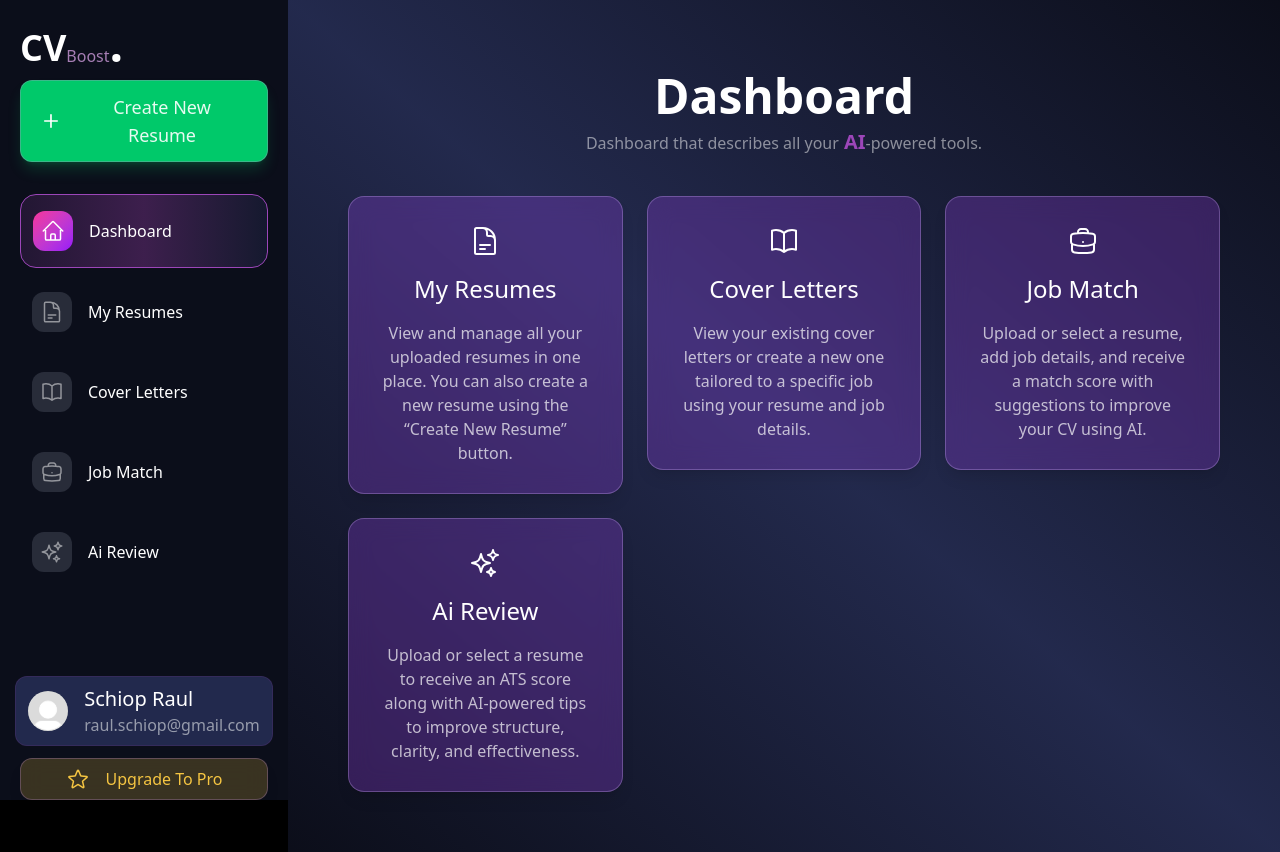
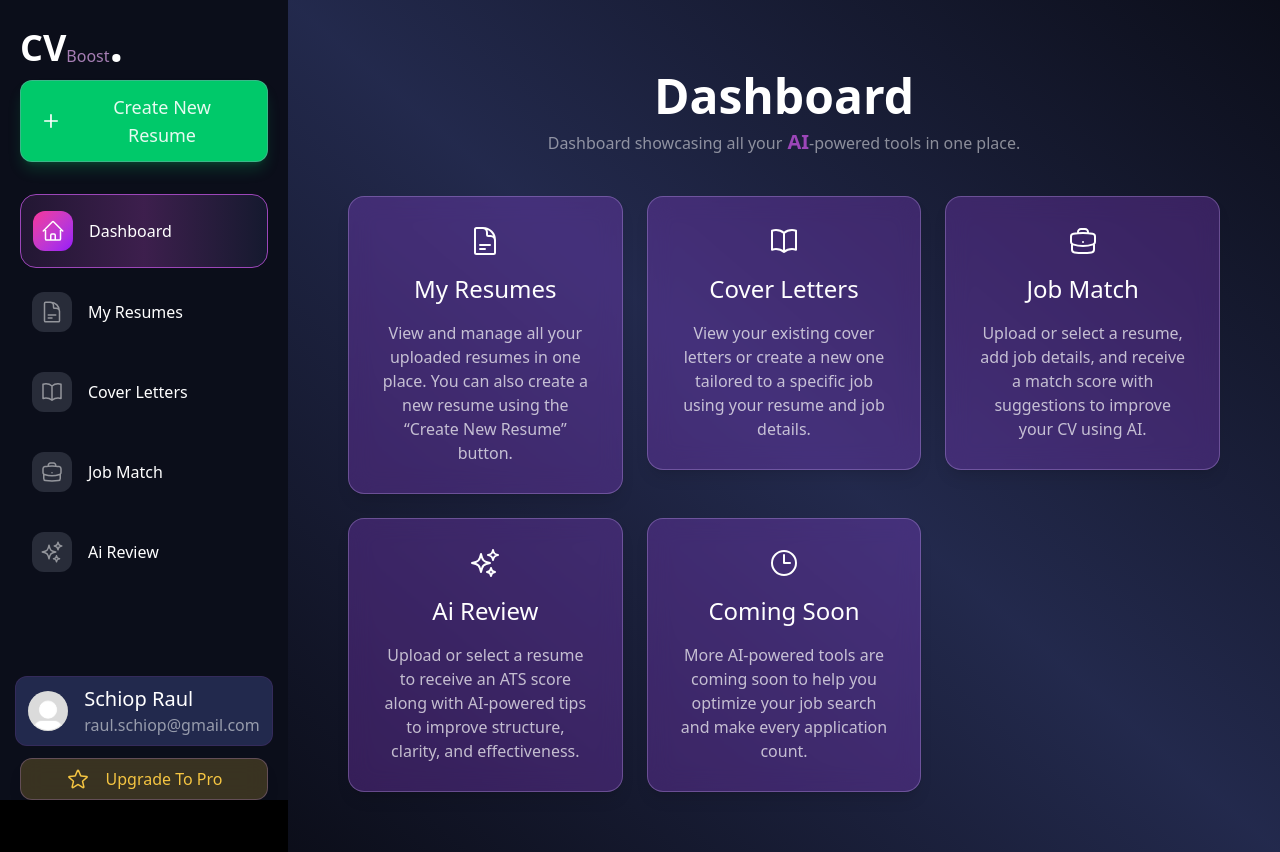
Before and after one commit to RaulSchiop/CVBoost, a Next.js app in the folder frontend/: page /tools in a window 1280 px wide. Built offline with nearby package versions, Linux system fonts and the light colour scheme.

Commit message:
small change adding a new card

```diff
--- a/frontend/src/app/tools/page.tsx
+++ b/frontend/src/app/tools/page.tsx
@@ -106,15 +106,37 @@ export default function Tools() {
          description:
             "Upload or select a resume to receive an ATS score along with AI-powered tips to improve structure, clarity, and effectiveness.",
       },
+      {
+         icon: (
+            //clock icon
+            <svg
+               xmlns="http://www.w3.org/2000/svg"
+               fill="none"
+               viewBox="0 0 24 24"
+               strokeWidth={1.5}
+               stroke="currentColor"
+               className={`w-8 h-8  text-white`}
+            >
+               <path
+                  strokeLinecap="round"
+                  strokeLinejoin="round"
+                  d="M12 6v6h4.5m4.5 0a9 9 0 1 1-18 0 9 9 0 0 1 18 0Z"
+               />
+            </svg>
+         ),
+         link: "/",
+         label: "Coming Soon",
+         description:
+            "More AI-powered tools are coming soon to help you optimize your job search and make every application count.",
+      },
    ];
 
    return (
       <div className="w-full min-h-screen p-10 md:p-15 bg-gradient-to-bl from-contrast-500/20 via-contrast-500/60 to-contrast-500/20">
          <Title title=" Dashboard">
-            {" "}
-            Dashboard that describes all your
+            Dashboard showcasing all your
             <a className="text-accent-500 text-xl font-bold"> AI</a>-powered
-            tools.
+            tools in one place.
          </Title>
          <List>
             {paths.map((items, index) => (
```
